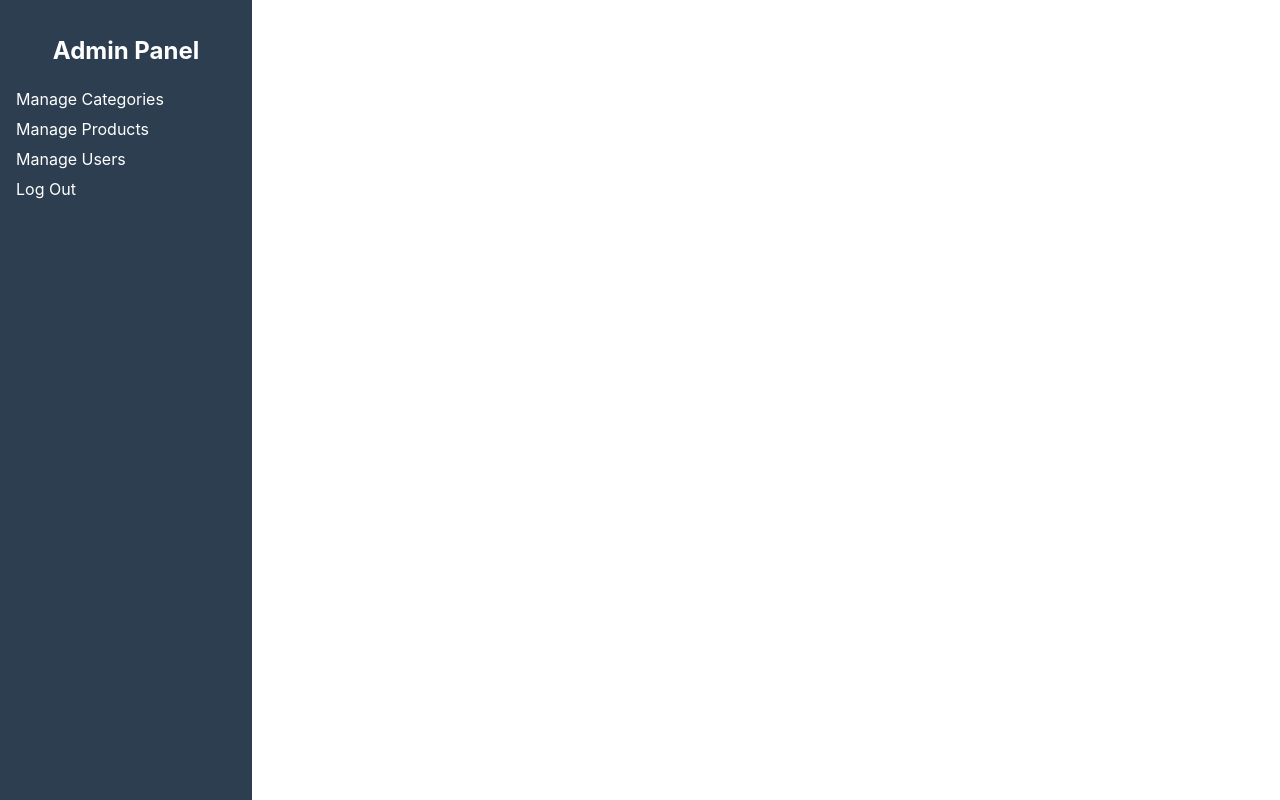
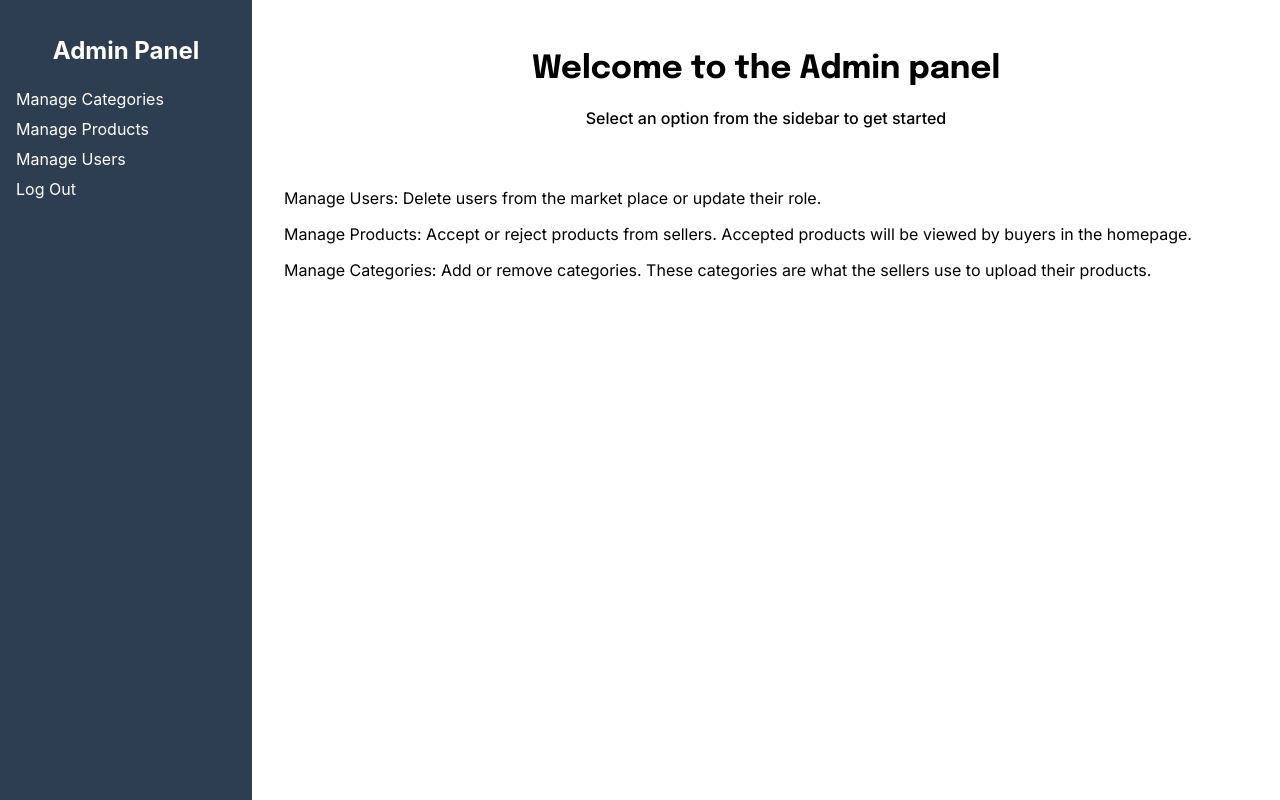
Before and after one commit to Snyarikii/OnlineMarket, a React (Create React App) app in the folder fleamarket/: page /Admin in a window 1280 px wide. Built offline with nearby package versions, Linux system fonts and the light colour scheme; sample sign-in values are in the browser's storage.

Commit message:
Add admin index

```diff
--- a/fleamarket/src/App.js
+++ b/fleamarket/src/App.js
@@ -8,6 +8,7 @@ import SignUp from './pages/SignUp/SignUp';
 import Index from './pages/Index/Index';
 import Dashboard from './pages/Dashboard/Dashboard';
 import AdminLayout from './components/AdminLayout/AdminLayout';
+import AdminIndex from './pages/Admin/AdminIndex';
 import ManageCategories from './pages/Admin/ManageCategories';
 import ManageUsers from './pages/Admin/ManageUsers';
 import AddProduct from './pages/AddProduct/AddProduct';
@@ -53,6 +54,7 @@ function App() {
         <Route path='/Dashboard' element={<ProtectedRoute allowedRoles={['seller']} user={user} loggingOut={loggingOut}><Dashboard setUser={setUser} setLoggingOut={setLoggingOut}/> </ProtectedRoute>} />
         <Route path="/add-product" element={<ProtectedRoute allowedRoles={['seller']} user={user} loggingOut={loggingOut}><AddProduct setUser={setUser} setLoggingOut={setLoggingOut}/> </ProtectedRoute>} />
         <Route path='/Admin' element={<ProtectedRoute allowedRoles={['admin']} user={user} loggingOut={loggingOut}><AdminLayout setUser={setUser} setLoggingOut={setLoggingOut}/> </ProtectedRoute>}>
+          <Route index element={<AdminIndex />} />
           <Route path='ManageCategories' element={<ManageCategories />} />
           <Route path='ManageUsers' element={<ManageUsers />} />
           <Route path='ManageProducts' element={<ManageProducts />} />
--- /dev/null
+++ b/fleamarket/src/pages/Admin/AdminIndex.css
@@ -0,0 +1,15 @@
+.admin-index {
+    text-align: center;
+}
+.admin-index h1 {
+    font-family: Epilogue;
+}
+.admin-index p {
+    font-family: Inter;
+    font-weight: 500;
+}
+
+.admin-information {
+    font-family: Inter;
+    margin-top: 60px;
+}
--- /dev/null
+++ b/fleamarket/src/pages/Admin/AdminIndex.js
@@ -0,0 +1,21 @@
+import React from 'react';
+import './AdminIndex.css';
+
+const AdminIndex = () => {
+    return (
+        <div className='admin-index-body'>
+            <div className='admin-index'>
+                <h1>Welcome to the Admin panel</h1>
+                <p>Select an option from the sidebar to get started</p>
+            </div>
+
+            <div className='admin-information'>
+                <p>Manage Users: Delete users from the market place or update their role.</p>
+                <p>Manage Products: Accept or reject products from sellers. Accepted products will be viewed by buyers in the homepage.</p>
+                <p>Manage Categories: Add or remove categories. These categories are what the sellers use to upload their products.</p>
+            </div>
+        </div>
+    );
+};
+
+export default AdminIndex;
```
